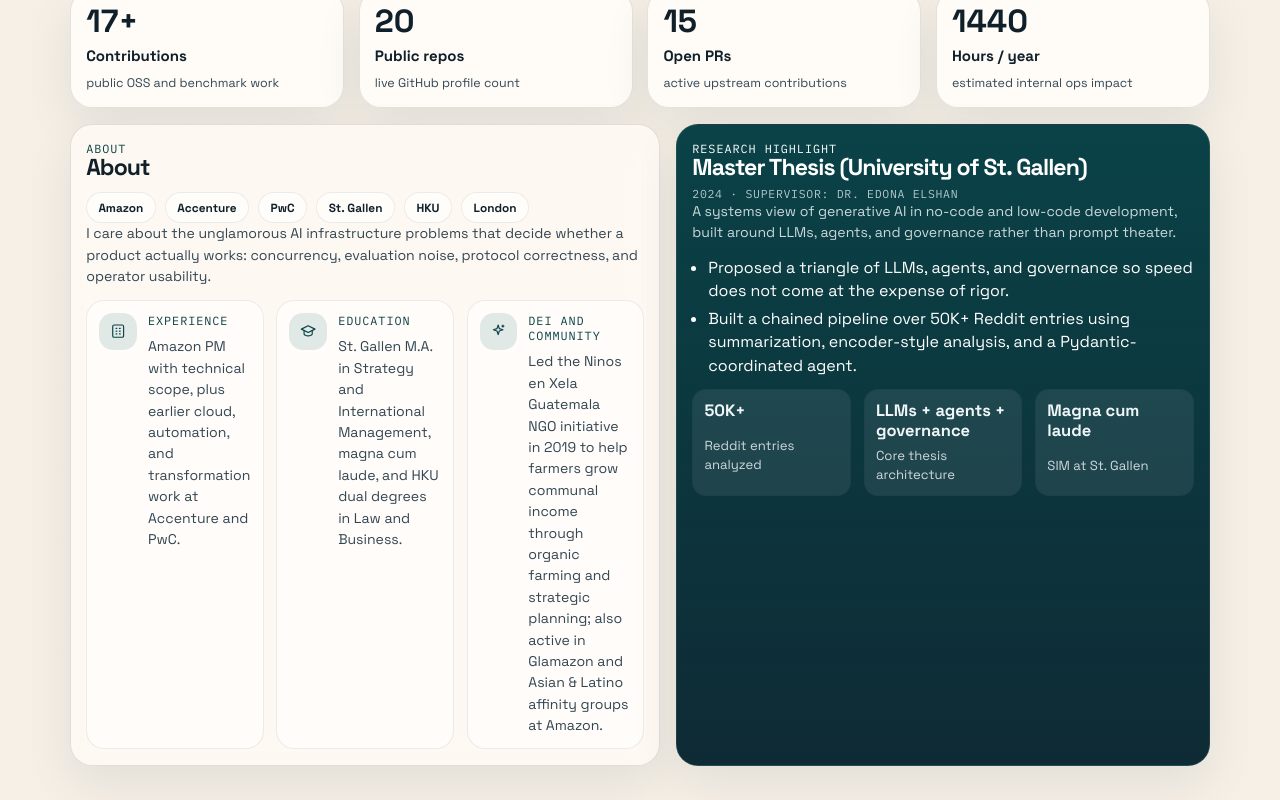
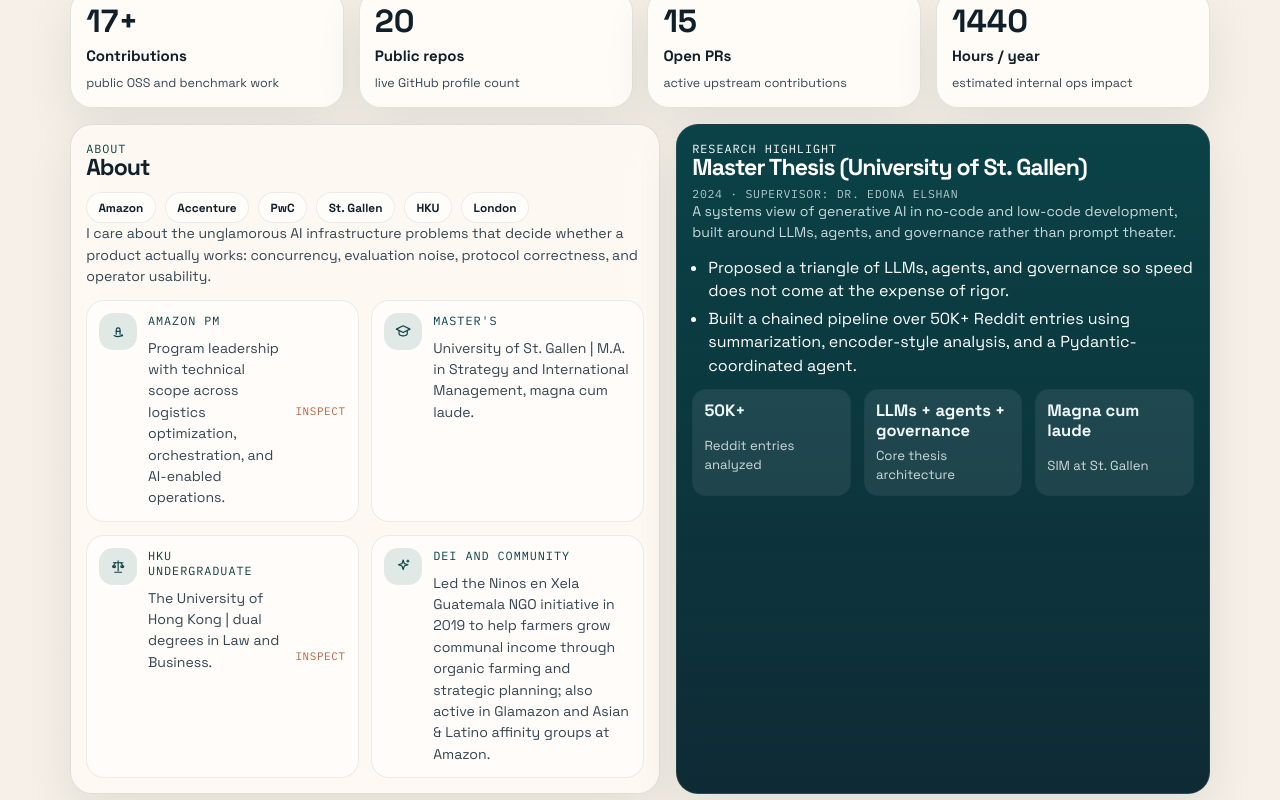
Before and after one commit to joaquinhuigomez/joaquinh-com, a website built with Vite: page index.html in a window 1280 px wide. Shown: the part 903-1703 px from the top of the page. Built offline with nearby package versions, Linux system fonts and the light colour scheme.

Commit message:
Add about-section hover details

```diff
--- a/src/content.js
+++ b/src/content.js
@@ -272,16 +272,34 @@ export const siteContent = {
     chips: ["Amazon", "Accenture", "PwC", "St. Gallen", "HKU", "London"],
     notes: [
       {
-        icon: "building",
-        label: "Experience",
+        icon: "amazon",
+        label: "Amazon PM",
         detail:
-          "Amazon PM with technical scope, plus earlier cloud, automation, and transformation work at Accenture and PwC."
+          "Program leadership with technical scope across logistics optimization, orchestration, and AI-enabled operations.",
+        popover: {
+          kind: "note",
+          title: "Amazon PM operating context",
+          body:
+            "I worked across Amazon's first, middle, and last mile to solve network-level problems across the EU and globally, often on programs tied to SVP strategic goals. I led a team and processes handling 50+ dynamic inputs and 30+ metrics while managing ML parameter changes across 200+ nodes affecting 100,000+ trucks weekly across the EU. That operating context is why I build AI systems with a strong bias toward governance, reliable execution, automated validation, and AI audits that combine agentic workflows with deterministic tools. Under my program leadership, two ML launches before Q4 peak helped deliver record reductions in delivery misses and the fastest network speed from 2024 to 2025."
+        }
       },
       {
         icon: "cap",
-        label: "Education",
+        label: "Master's",
         detail:
-          "St. Gallen M.A. in Strategy and International Management, magna cum laude, and HKU dual degrees in Law and Business."
+          "University of St. Gallen | M.A. in Strategy and International Management, magna cum laude."
+      },
+      {
+        icon: "scale",
+        label: "HKU undergraduate",
+        detail:
+          "The University of Hong Kong | dual degrees in Law and Business.",
+        popover: {
+          kind: "note",
+          title: "HKU legal and business training",
+          body:
+            "My legal training influences how I build AI systems: not as unconstrained generation engines, but as systems operating within explicit rules, authorities, and validation layers. I believe a large share of legal and policy-intensive work can be accelerated by AI when supported by strong knowledge infrastructure, retrieval systems, and policy-aware validation. That is why I favor a policy-as-code and strict version-control approach; it is the same rigor and insist-on-the-highest-standard mindset that written laws demand."
+        }
       },
       {
         icon: "spark",
--- a/src/main.js
+++ b/src/main.js
@@ -92,6 +92,17 @@ const iconMap = {
     <svg viewBox="0 0 24 24" fill="none" stroke="currentColor" stroke-width="1.7" stroke-linecap="round" stroke-linejoin="round">
       <path d="m2 9 10-5 10 5-10 5Z" />
       <path d="M6 11.5v4.5c0 1.2 2.7 3 6 3s6-1.8 6-3v-4.5" />
+    </svg>
+  `,
+  scale: `
+    <svg viewBox="0 0 24 24" fill="none" stroke="currentColor" stroke-width="1.7" stroke-linecap="round" stroke-linejoin="round">
+      <path d="M12 4v15" />
+      <path d="M7 21h10" />
+      <path d="M5 7h14" />
+      <path d="m8 7-3 5" />
+      <path d="m16 7 3 5" />
+      <path d="M3.8 12h4.4a2.2 2.2 0 0 1-4.4 0Z" />
+      <path d="M15.8 12h4.4a2.2 2.2 0 0 1-4.4 0Z" />
     </svg>
   `,
   spark: `
@@ -311,17 +322,38 @@ const renderStatCard = (item) => `
   </article>
 `;
 
-const renderProfileNote = (item) => `
-  <article class="profile-note">
+const renderProfileNote = (item, index) => {
+  const noteBody = `
     <div class="fact-icon-wrap">
       ${renderIcon(item.icon)}
     </div>
-    <div>
+    <div class="profile-note-copy-block">
       <p class="fact-label">${item.label}</p>
       <p class="profile-note-copy">${item.detail}</p>
     </div>
-  </article>
-`;
+  `;
+
+  if (item.popover) {
+    return `
+      <button
+        class="profile-note profile-note-trigger"
+        type="button"
+        data-popover-source="profile-note"
+        data-popover-index="${index}"
+        aria-expanded="false"
+      >
+        ${noteBody}
+        <span class="profile-note-open">Inspect</span>
+      </button>
+    `;
+  }
+
+  return `
+    <article class="profile-note">
+      ${noteBody}
+    </article>
+  `;
+};
 
 const renderMiniMetric = (item) => `
   <article class="mini-metric">
@@ -608,11 +640,18 @@ const renderPopoverBody = (payload) => {
     `;
   }
 
+  if (payload.kind === "note") {
+    return `
+      <div class="popover-copy-block">
+        <p class="popover-copy">${payload.body}</p>
+      </div>
+    `;
+  }
+
   return `
     <ul class="popover-list">
       ${payload.bullets.map((item) => `<li>${item}</li>`).join("")}
     </ul>
-    ${renderPopoverAction(payload)}
   `;
 };
 
@@ -629,7 +668,7 @@ const renderPopover = (payload) => `
         </div>
       </div>
     </div>
-    <p class="popover-summary">${payload.summary}</p>
+    ${payload.summary ? `<p class="popover-summary">${payload.summary}</p>` : ""}
     ${renderPopoverBody(payload)}
     ${payload.kind === "map" ? "" : renderPopoverAction(payload)}
   </div>
@@ -744,7 +783,7 @@ const render = () => {
                 </div>
                 <p class="section-copy">${siteContent.profile.body}</p>
                 <div class="profile-note-grid">
-                  ${siteContent.profile.notes.map(renderProfileNote).join("")}
+                  ${siteContent.profile.notes.map((item, index) => renderProfileNote(item, index)).join("")}
                 </div>
               </article>
 
@@ -1019,6 +1058,11 @@ const initHeroPopover = () => {
       return item ? { ...item, kind: "proof", badge: item.label } : null;
     }
 
+    if (trigger.dataset.popoverSource === "profile-note") {
+      const item = siteContent.profile.notes[index];
+      return item?.popover ? { ...item.popover, icon: item.icon, badge: item.label } : null;
+    }
+
     return null;
   };
 
--- a/src/styles.css
+++ b/src/styles.css
@@ -443,6 +443,44 @@ a {
   border: 1px solid rgba(16, 32, 42, 0.08);
 }
 
+.profile-note-copy-block {
+  display: grid;
+  gap: 0.08rem;
+}
+
+.profile-note-trigger {
+  grid-template-columns: auto 1fr auto;
+  appearance: none;
+  width: 100%;
+  color: inherit;
+  font: inherit;
+  text-align: left;
+  cursor: pointer;
+  transition:
+    transform 180ms ease,
+    border-color 180ms ease,
+    background-color 180ms ease,
+    box-shadow 180ms ease;
+}
+
+.profile-note-trigger:hover,
+.profile-note-trigger:focus-visible,
+.profile-note-trigger[aria-expanded="true"] {
+  transform: translateY(-2px);
+  border-color: rgba(12, 90, 97, 0.26);
+  background: rgba(255, 255, 255, 0.74);
+  box-shadow: 0 16px 30px rgba(16, 32, 42, 0.08);
+}
+
+.profile-note-open {
+  align-self: center;
+  font-family: "IBM Plex Mono", monospace;
+  font-size: 0.68rem;
+  letter-spacing: 0.06em;
+  text-transform: uppercase;
+  color: var(--warm);
+}
+
 .fact-card {
   display: grid;
   grid-template-columns: auto 1fr auto;
@@ -793,7 +831,7 @@ a {
 }
 
 .profile-note-grid {
-  grid-template-columns: repeat(3, minmax(0, 1fr));
+  grid-template-columns: repeat(2, minmax(0, 1fr));
   margin-top: 0.75rem;
 }
 
@@ -1153,6 +1191,20 @@ a {
   margin: 0;
   font-size: 0.84rem;
   line-height: 1.5;
+  color: var(--ink-soft);
+}
+
+.popover-copy-block {
+  padding: 0.72rem 0.78rem;
+  border-radius: var(--radius-sm);
+  background: rgba(255, 255, 255, 0.74);
+  border: 1px solid rgba(16, 32, 42, 0.08);
+}
+
+.popover-copy {
+  margin: 0;
+  font-size: 0.83rem;
+  line-height: 1.58;
   color: var(--ink-soft);
 }
 
```
